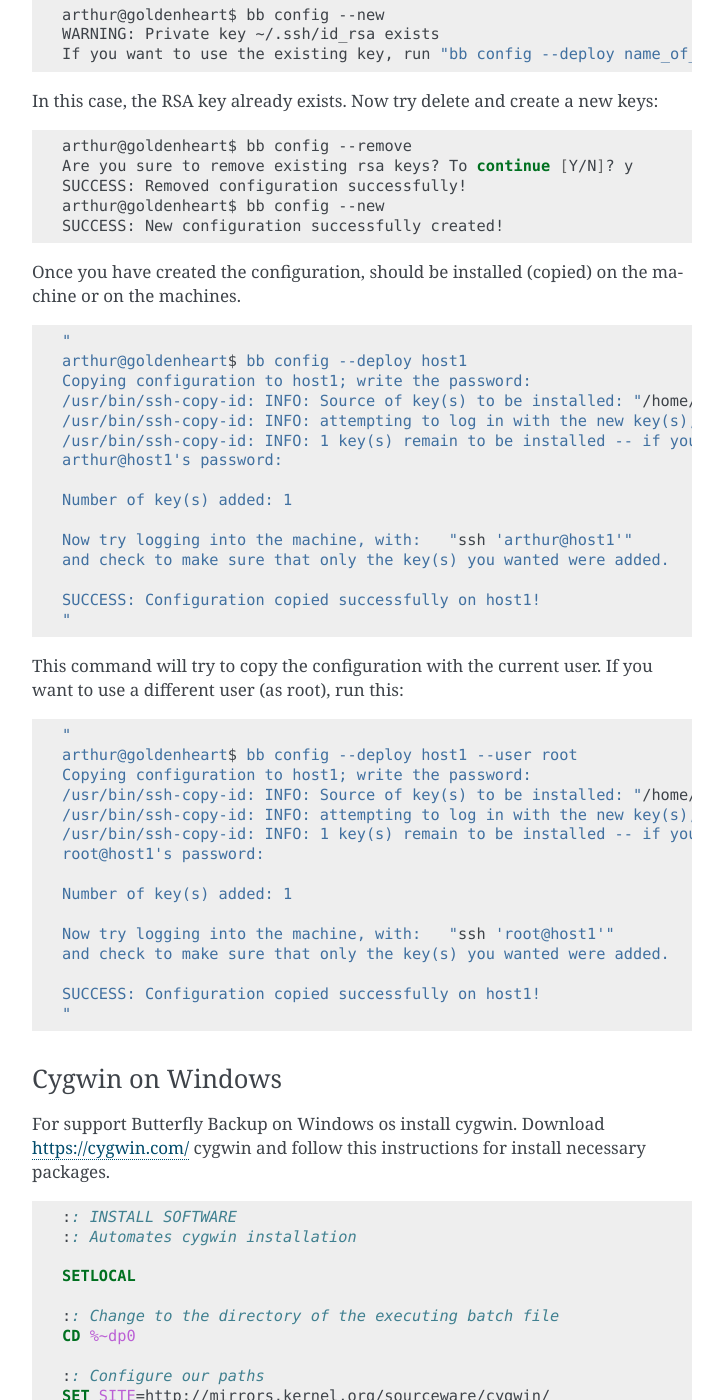
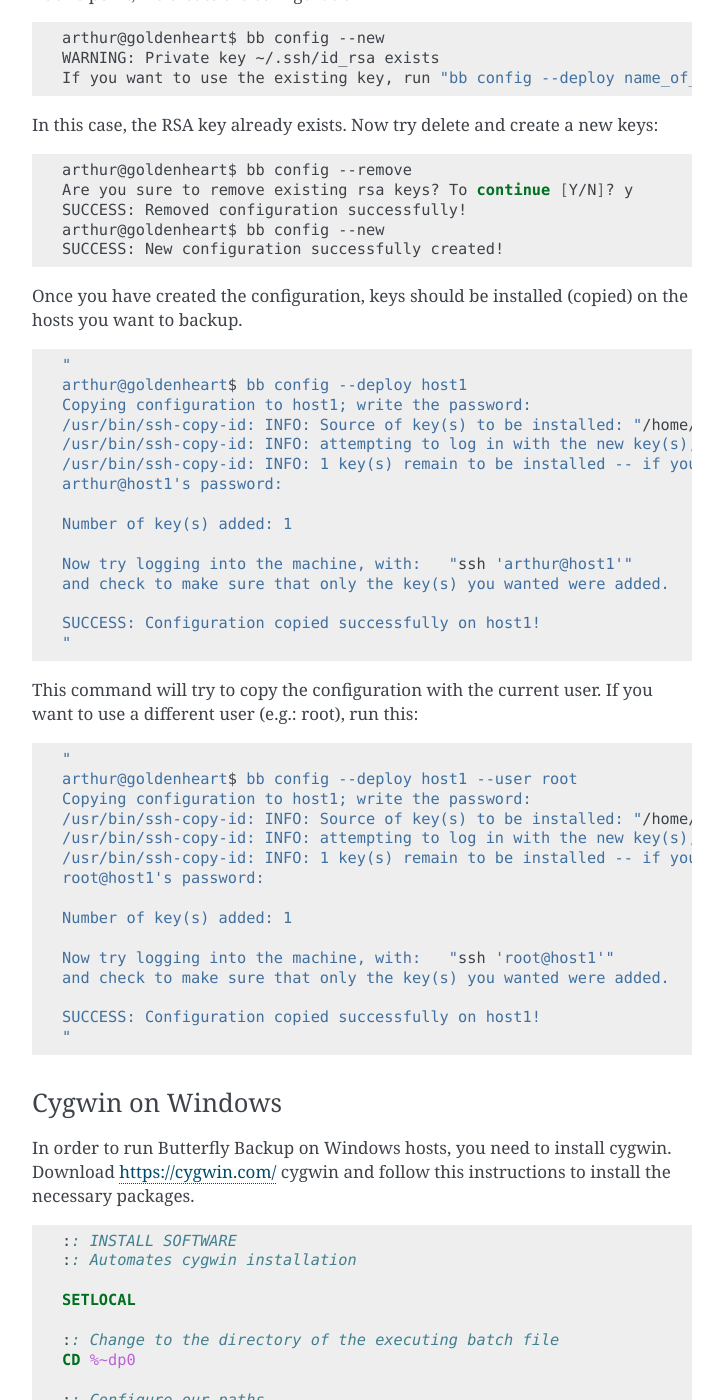
Before and after one commit to MatteoGuadrini/Butterfly-Backup, a Sphinx documentation site: the page built from docs/source/index.rst, in a window 1280 px wide and 1400 px high, scrolled down 3900 px. Shown: the whole window, without its empty margins (388-1111 px from the left). Built offline with Sphinx 7.4.7, drawn with Linux system fonts in a browser that asks for light colours; some of the changed text lies outside the part shown.

Commit message:
Minor documentation changes

```diff
--- a/bb.py
+++ b/bb.py
@@ -718,7 +718,7 @@ def parse_arguments():
                                 choices=['User', 'Config', 'Application', 'System', 'Log'], nargs='+')
     data_or_custom.add_argument('--custom-data', '-C', help='Custom path of which you want to backup',
                                 dest='customdata', action='store', nargs='+')
-    group_backup.add_argument('--user', '-u', help='User of which you want to backup', dest='user', action='store',
+    group_backup.add_argument('--user', '-u', help='Login name used to log into the remote host (being backed up)', dest='user', action='store',
                               default=os.getlogin())
     group_backup.add_argument('--type', '-t', help='Type of operating system to backup', dest='type', action='store',
                               choices=['Unix', 'Windows', 'MacOS'], required=True)
@@ -735,7 +735,7 @@ def parse_arguments():
                                required=True)
     group_restore.add_argument('--backup-id', '-i', help='Backup-id of backup', dest='id', action='store',
                                required=True)
-    group_restore.add_argument('--user', '-u', help='User of which you want to perform restore', dest='user',
+    group_restore.add_argument('--user', '-u', help="Login name used to log into the remote host (where you're restoring)", dest='user',
                                action='store', default=os.getlogin())
     group_restore.add_argument('--computer', '-c', help='Hostname or ip address to perform restore', dest='hostname',
                                action='store', required=True)
--- a/docs/source/index.rst
+++ b/docs/source/index.rst
@@ -89,7 +89,7 @@ This is how the operating system sees the backups on the file system:
 .. important::
    Be careful to not delete *.catalog.cfg* file.
 
-Backup butterfly has in its core, five main operations:
+Backup butterfly has, in its core, five main operations:
 
 .. code-block:: bash
 
@@ -191,7 +191,8 @@ In this case, the RSA key already exists. Now try delete and create a new keys:
    arthur@goldenheart$ bb config --new
    SUCCESS: New configuration successfully created!
 
-Once you have created the configuration, should be installed (copied) on the machine or on the machines.
+Once you have created the configuration, keys should be installed (copied) on the hosts you
+want to backup.
 
 .. code-block:: bash
 
@@ -211,7 +212,8 @@ Once you have created the configuration, should be installed (copied) on the mac
    SUCCESS: Configuration copied successfully on host1!
    "
 
-This command will try to copy the configuration with the current user. If you want to use a different user (as root), run this:
+This command will try to copy the configuration with the current user.
+If you want to use a different user (e.g.: root), run this:
 
 .. code-block:: bash
 
@@ -234,8 +236,8 @@ This command will try to copy the configuration with the current user. If you wa
 Cygwin on Windows
 -----------------
 
-For support Butterfly Backup on Windows os install cygwin.
-Download https://cygwin.com/ cygwin and follow this instructions for install necessary packages.
+In order to run Butterfly Backup on Windows hosts, you need to install cygwin.
+Download https://cygwin.com/ cygwin and follow this instructions to install the necessary packages.
 
 .. code-block:: winbatch
 
@@ -331,10 +333,10 @@ Backup modes are two; single and bulk. Let's see how to go about looking at the
 * **--destination**, **-d**: Select the destination folder (root).
 * **--mode**, **-m**: Select how rsync perform backup:
 
-    * **Full** -> Completely backup.
+    * **Full** -> Complete (fll) backup.
     * **Incremental** -> Incremental backup is based on the latest Full (the same files are linked with hard link).
-                         A Full is executed if this mode fails to find one.
-    * **Mirror** -> Complete mirror backup. If a file in the source no longer exists, deletes it from the destination.
+                         A Full backup is executed if this mode fails to find one.
+    * **Mirror** -> Complete mirror backup. If a file in the source no longer exists, BB deletes it from the destination.
 * [**--data**, **-D**]: Select the type of data to put under backup:
 
     The values change depending on the type of operating system:
```
Also changed, not shown: other parts of docs/source/index.rst (+11 -11 lines).
